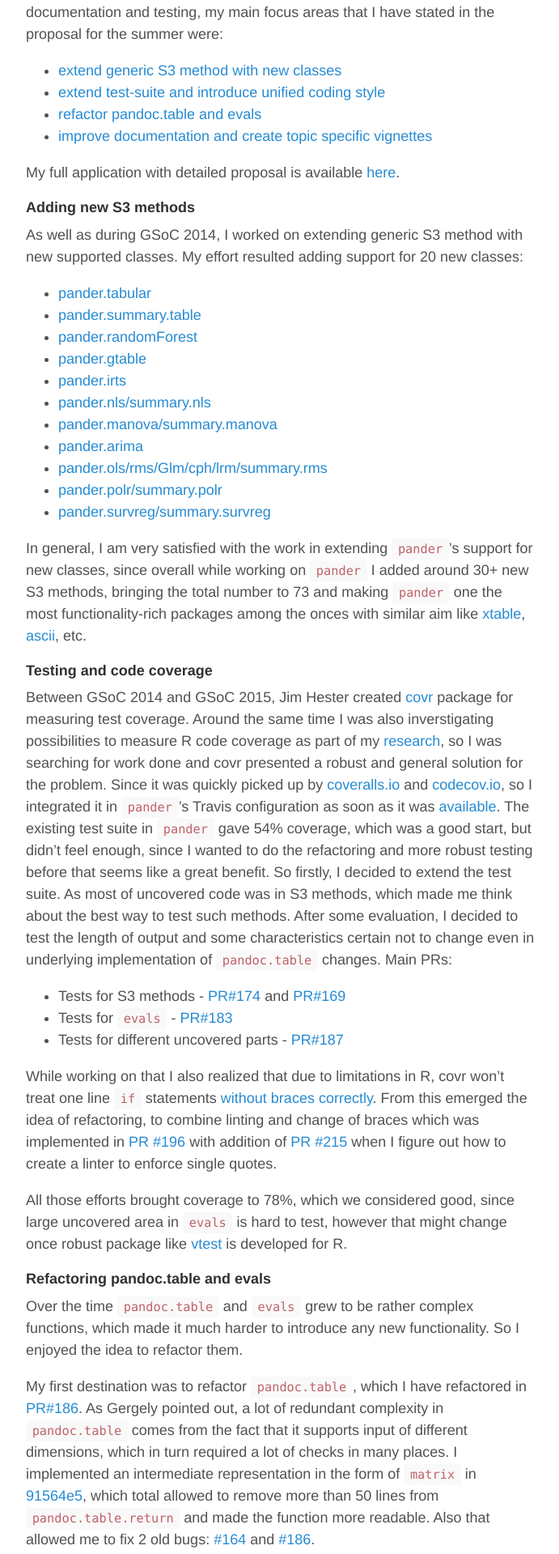
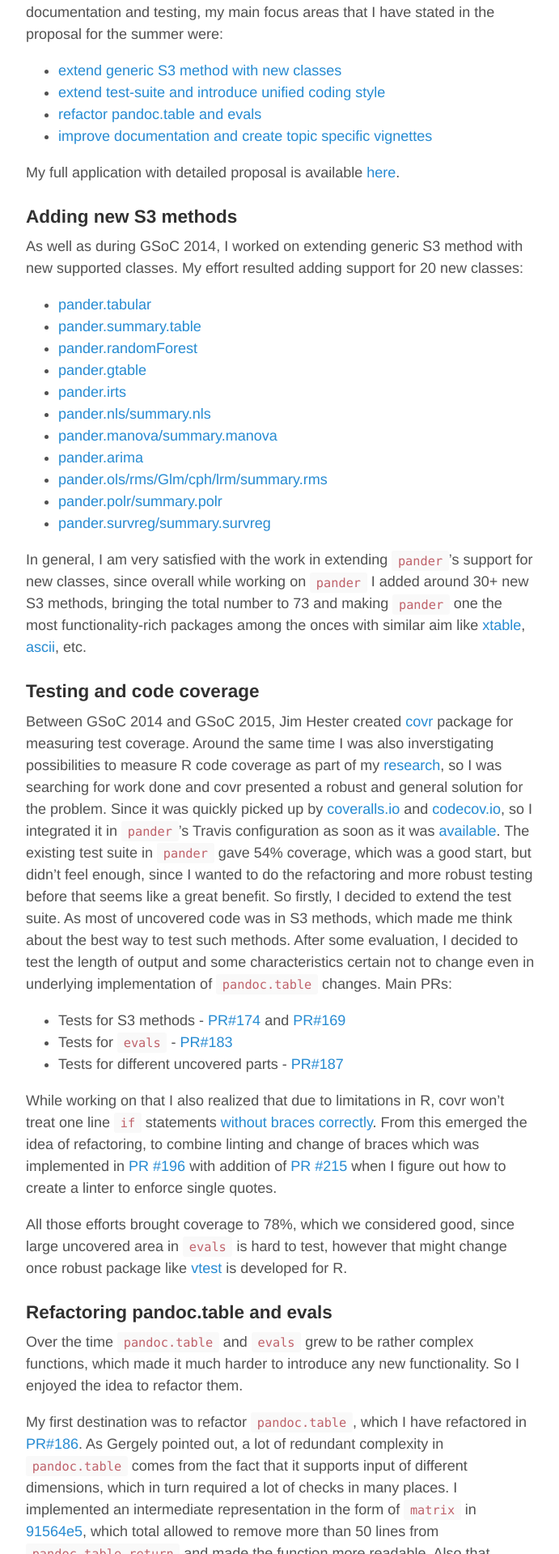
Before and after one commit to RomanTsegelskyi/blog, a Jekyll site: the page built from _posts/2015-10-19-gsoc-p2.md, in a window 1280 px wide. Shown: the part 423-2342 px from the top of the page at 81% size, without its empty margins (293-984 px from the left). Built offline with Jekyll 4.4.1, drawn with Linux system fonts in a browser that asks for light colours; Markdown is read by kramdown in place of the engine named in the settings; comment, search, counter and statistics services are not loaded.

Commit message:
Small heading fix

```diff
--- a/_posts/2015-10-19-gsoc-p2.md
+++ b/_posts/2015-10-19-gsoc-p2.md
@@ -17,7 +17,7 @@ During the course of GSoC 2015, I worked on many things, including bug fixes, do
 
 My full application with detailed proposal is available [here](https://github.com/RomanTsegelskyi/pi-blog/raw/gh-pages/_includes/gsoc-2015.pdf).
 
-#### Adding new S3 methods
+### Adding new S3 methods
 
 As well as during GSoC 2014, I worked on extending generic S3 method with new supported classes. My effort resulted adding support for 20 new classes:
 
@@ -35,7 +35,7 @@ As well as during GSoC 2014, I worked on extending generic S3 method with new su
 
 In general, I am very satisfied with the work in extending `pander`'s support for new classes, since overall while working on `pander` I added around 30+ new S3 methods, bringing the total number to 73 and making `pander` one the most functionality-rich packages among the onces with similar aim like [xtable](https://cran.r-project.org/web/packages/xtable/index.html), [ascii](https://cran.r-project.org/web/packages/ascii/index.html), etc.
 
-#### Testing and code coverage
+### Testing and code coverage
 
 Between GSoC 2014 and GSoC 2015, Jim Hester created [covr](https://github.com/jimhester/covr/) package for measuring test coverage. Around the same time I was also inverstigating possibilities to measure R code coverage as part of my [research](https://github.com/allr/rcov), so I was searching for work done and covr presented a robust and general solution for the problem. Since it was quickly picked up by [coveralls.io](https://coveralls.io) and [codecov.io](https://codecov.io), so I integrated it in `pander`'s Travis configuration as soon as it was [available](https://github.com/Rapporter/pander/pull/151). The existing test suite in `pander` gave 54% coverage, which was a good start, but didn't feel enough, since I wanted to do the refactoring and more robust testing before that seems like a great benefit. So firstly, I decided to extend the test suite. As most of uncovered code was in S3 methods, which made me think about  the best way to test such methods. After some evaluation, I decided to test the length of output and some characteristics certain not to change even in underlying implementation of `pandoc.table` changes. Main PRs:
 
@@ -47,7 +47,7 @@ While working on that I also realized that due to limitations in R, covr won't t
 
 All those efforts brought coverage to 78%, which we considered good, since large uncovered area in `evals` is hard to test, however that might change once robust package like [vtest](https://github.com/wch/vtest) is developed for R.
 
-#### Refactoring pandoc.table and evals
+### Refactoring pandoc.table and evals
 
 Over the time `pandoc.table` and `evals` grew to be rather complex functions, which made it much harder to introduce any new functionality. So I enjoyed the idea to refactor them.
 
@@ -55,7 +55,7 @@ My first destination was to refactor `pandoc.table`, which I have refactored in
 
 After that, I refactored `evals` in [PR#192](https://github.com/Rapporter/pander/pull/192) and finished implementation of [logging](https://github.com/Rapporter/pander/pull/124) (most of which was implemented by Gergely). Most of the refactoring in `evals` were rather straightforward, especially because a large portion of the code is centered around style unification, which can't be changed much.
 
-#### Documentation and vignettes
+### Documentation and vignettes
 
 My other main objective was to improve the documentation. `pander` has been a stable and mature package for quite some time, but it didn't have vignettes for most common use cases, which seemed an important improvement. Moreover, Gergely had an idea to post vignettes to [rapporter.github.io/pander](http://rapporter.github.io/pander), to be able to refer to them in StackOverflow questions for example. I have created 4 vignettes:
 
```
